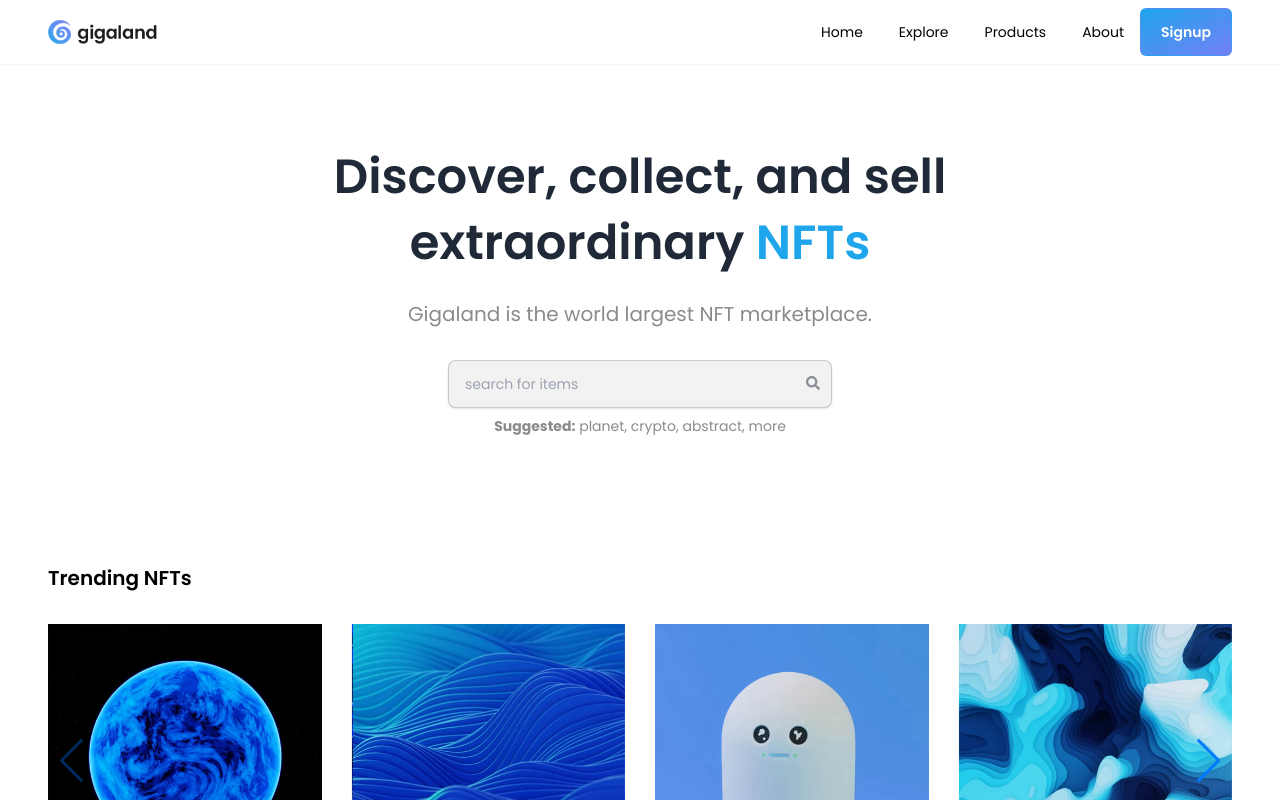
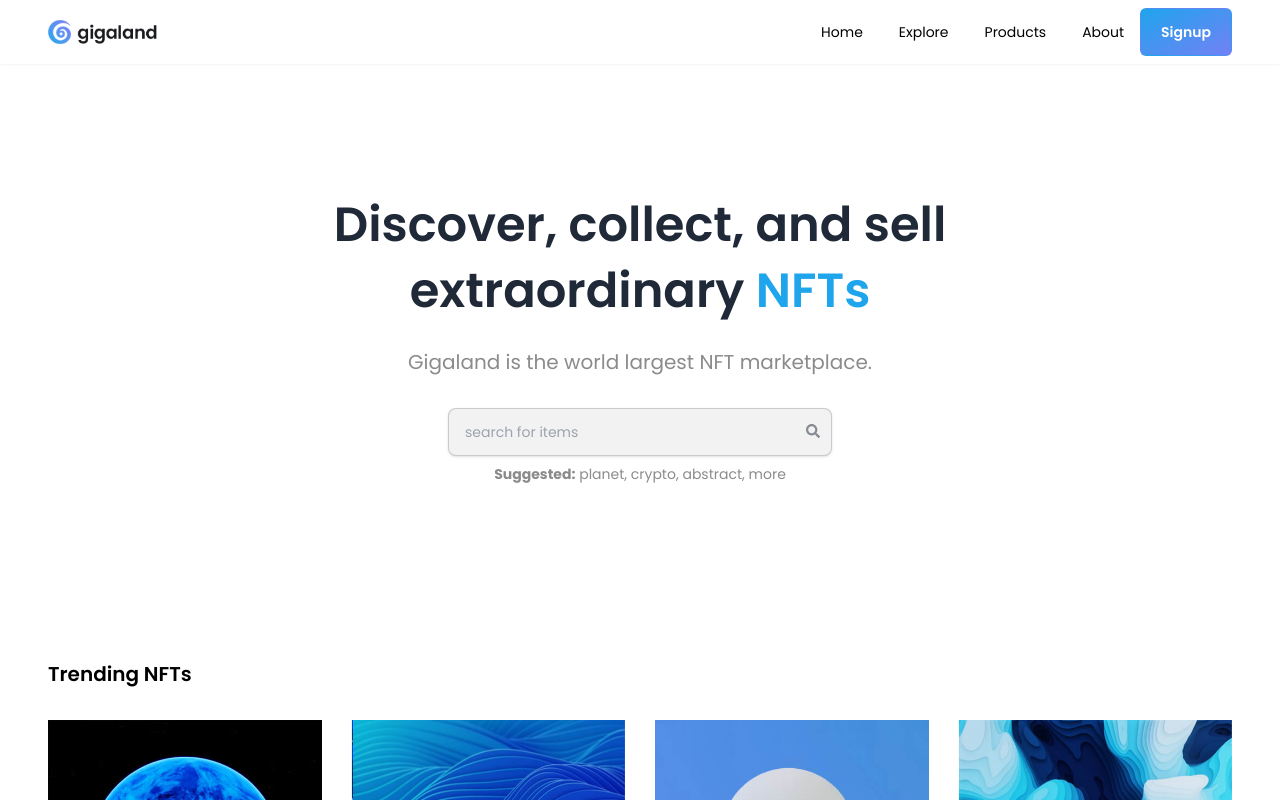
Before and after one commit to cnsair/New-Dilyastrend, a React (Create React App) app: page / in a window 1280 px wide. Shown: the top 800 px of the page. Built offline with nearby package versions, Linux system fonts and the light colour scheme.

Commit message:
increase hero margin space

```diff
--- a/src/components/Hero/Hero.js
+++ b/src/components/Hero/Hero.js
@@ -2,6 +2,7 @@ import Search from "../Search/Search";
 const Hero = () => {
   return (
     <div className="flex justify-center items-center my-12">
+      <div className="my-12">
         <div className="text-center">
           <div className="font-semibold text-5xl leading-snug">
             <div> Discover, collect, and sell</div>
@@ -21,6 +22,7 @@ const Hero = () => {
           </p>
         </div>
       </div>
+    </div>
   );
 };
 
```
Lines whose indentation alone changed are shown as unchanged.
